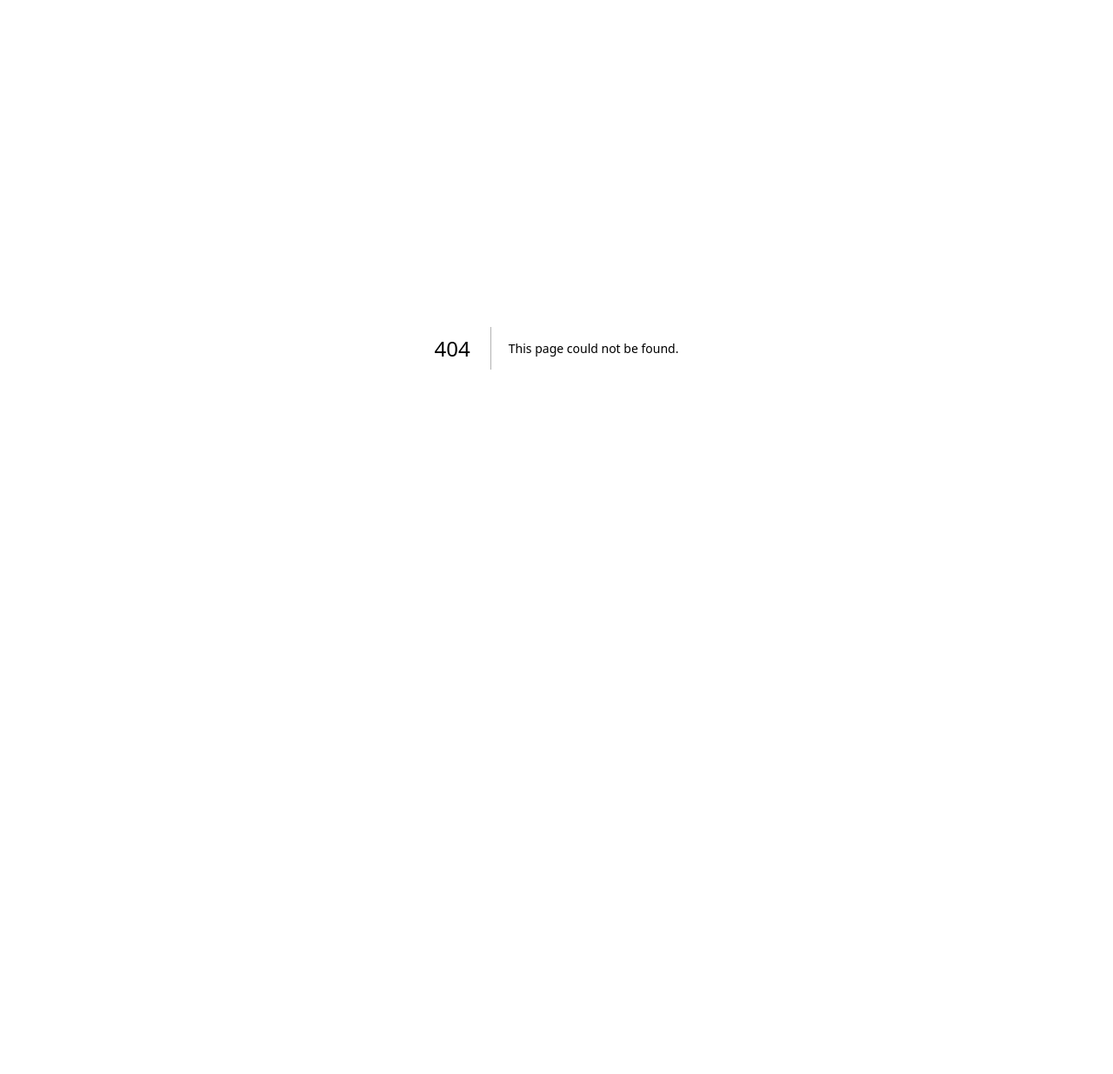
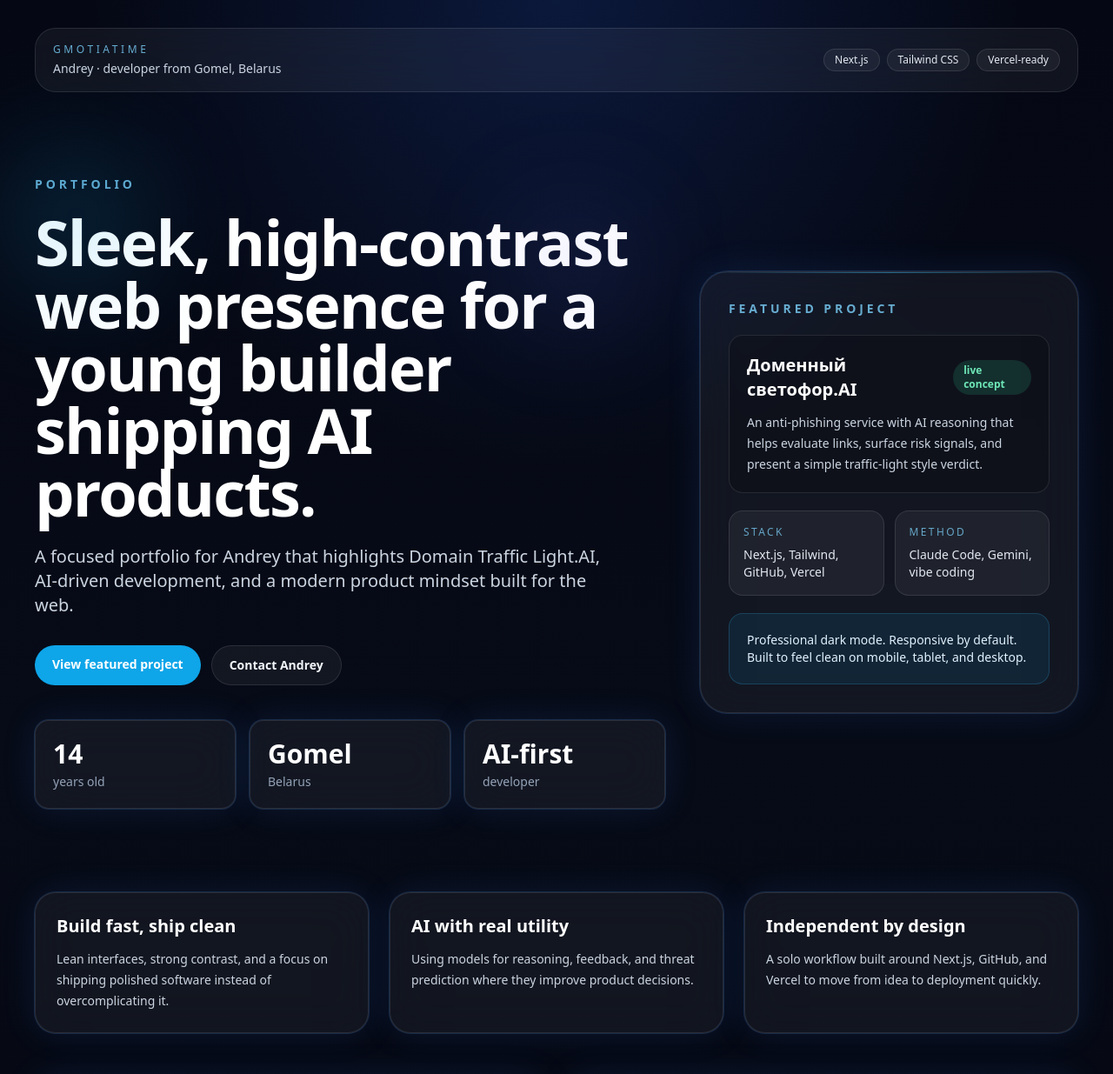
Before and after one commit to gmotiatime/domain-traffic-light, a Next.js app: page / in a window 1280 px wide. Before the commit this address had no page. Shown: the top 1235 px of the page at 87% size. Before the commit the page ends 800 px from the top, so only its background shows below. Built offline with nearby package versions, Linux system fonts and the light colour scheme.

Commit message:
feat: add portfolio homepage

```diff
--- /dev/null
+++ b/app/page.js
@@ -0,0 +1,176 @@
+const skills = [
+  'Claude Code',
+  'Gemini',
+  'Vercel',
+  'GitHub',
+  'Next.js',
+  'Tailwind CSS',
+  'Vibe coding',
+  'AI reasoning'
+];
+
+const principles = [
+  {
+    title: 'Build fast, ship clean',
+    copy: 'Lean interfaces, strong contrast, and a focus on shipping polished software instead of overcomplicating it.'
+  },
+  {
+    title: 'AI with real utility',
+    copy: 'Using models for reasoning, feedback, and threat prediction where they improve product decisions.'
+  },
+  {
+    title: 'Independent by design',
+    copy: 'A solo workflow built around Next.js, GitHub, and Vercel to move from idea to deployment quickly.'
+  }
+];
+
+const timeline = [
+  {
+    label: 'Now',
+    title: 'Domain Traffic Light.AI',
+    copy: 'Anti-phishing service with AI reasoning, threat prediction, and a clear traffic-light style risk signal.'
+  },
+  {
+    label: 'Workflow',
+    title: 'AI-driven development',
+    copy: 'Claude Code, Gemini, Vercel, and GitHub as a practical stack for rapid iteration and deployment.'
+  },
+  {
+    label: 'Focus',
+    title: 'Sleek product thinking',
+    copy: 'Professional dark mode, strong readability, and responsive layouts that feel modern on every screen.'
+  }
+];
+
+export default function Page() {
+  return (
+    <main className="min-h-screen overflow-hidden">
+      <div className="mx-auto flex min-h-screen w-full max-w-7xl flex-col px-6 py-8 sm:px-8 lg:px-10">
+        <header className="flex flex-wrap items-center justify-between gap-4 rounded-3xl border border-white/10 bg-white/5 px-5 py-4 backdrop-blur-xl">
+          <div>
+            <p className="text-xs uppercase tracking-[0.3em] text-sky-300/80">gmotiatime</p>
+            <p className="mt-1 text-sm text-slate-300">Andrey · developer from Gomel, Belarus</p>
+          </div>
+          <div className="flex flex-wrap gap-2 text-xs text-slate-200">
+            <span className="pill">Next.js</span>
+            <span className="pill">Tailwind CSS</span>
+            <span className="pill">Vercel-ready</span>
+          </div>
+        </header>
+
+        <section className="grid flex-1 items-center gap-10 py-16 lg:grid-cols-[1.25fr_0.75fr] lg:py-24">
+          <div className="relative">
+            <div className="absolute -left-8 -top-8 h-40 w-40 rounded-full bg-sky-500/20 blur-3xl" />
+            <div className="absolute right-10 top-10 h-32 w-32 rounded-full bg-indigo-500/15 blur-3xl" />
+
+            <p className="section-title">Portfolio</p>
+            <h1 className="mt-5 max-w-4xl text-5xl font-semibold tracking-tight text-white sm:text-6xl lg:text-7xl">
+              Sleek, high-contrast web presence for a young builder shipping AI products.
+            </h1>
+            <p className="mt-6 max-w-2xl text-lg leading-8 text-slate-300 sm:text-xl">
+              A focused portfolio for Andrey that highlights Domain Traffic Light.AI, AI-driven development, and a modern product mindset built for the web.
+            </p>
+
+            <div className="mt-8 flex flex-wrap gap-3">
+              <a
+                href="#project"
+                className="rounded-full bg-sky-500 px-5 py-3 text-sm font-semibold text-white transition hover:bg-sky-400"
+              >
+                View featured project
+              </a>
+              <a
+                href="mailto:gmotiaaa@gmail.com"
+                className="rounded-full border border-white/10 bg-white/5 px-5 py-3 text-sm font-semibold text-slate-100 transition hover:bg-white/10"
+              >
+                Contact Andrey
+              </a>
+            </div>
+
+            <div className="mt-10 grid gap-4 sm:grid-cols-3">
+              {[
+                ['14', 'years old'],
+                ['Gomel', 'Belarus'],
+                ['AI-first', 'developer']
+              ].map(([value, label]) => (
+                <div key={label} className="glass rounded-2xl p-5">
+                  <div className="text-3xl font-semibold text-white">{value}</div>
+                  <div className="mt-1 text-sm text-slate-400">{label}</div>
+                </div>
+              ))}
+            </div>
+          </div>
+
+          <aside className="glass relative rounded-[2rem] p-6 sm:p-8">
+            <div className="absolute inset-x-0 top-0 h-px bg-gradient-to-r from-transparent via-sky-400/50 to-transparent" />
+            <p className="section-title">Featured project</p>
+            <div className="mt-5 space-y-5">
+              <div id="project" className="rounded-2xl border border-white/10 bg-black/20 p-5">
+                <div className="flex items-center justify-between gap-3">
+                  <h2 className="card-title">Доменный светофор.AI</h2>
+                  <span className="rounded-full bg-emerald-400/15 px-3 py-1 text-xs font-semibold text-emerald-300">
+                    live concept
+                  </span>
+                </div>
+                <p className="card-copy mt-3">
+                  An anti-phishing service with AI reasoning that helps evaluate links, surface risk signals, and present a simple traffic-light style verdict.
+                </p>
+              </div>
+
+              <div className="grid gap-3 sm:grid-cols-2">
+                <div className="rounded-2xl border border-white/10 bg-white/5 p-4">
+                  <div className="text-xs uppercase tracking-[0.2em] text-sky-300/75">Stack</div>
+                  <p className="mt-2 text-sm text-slate-200">Next.js, Tailwind, GitHub, Vercel</p>
+                </div>
+                <div className="rounded-2xl border border-white/10 bg-white/5 p-4">
+                  <div className="text-xs uppercase tracking-[0.2em] text-sky-300/75">Method</div>
+                  <p className="mt-2 text-sm text-slate-200">Claude Code, Gemini, vibe coding</p>
+                </div>
+              </div>
+
+              <div className="rounded-2xl border border-sky-400/20 bg-sky-500/10 p-5">
+                <p className="text-sm font-medium text-sky-100">Professional dark mode. Responsive by default. Built to feel clean on mobile, tablet, and desktop.</p>
+              </div>
+            </div>
+          </aside>
+        </section>
+
+        <section className="grid gap-6 pb-12 lg:grid-cols-3">
+          {principles.map((item) => (
+            <article key={item.title} className="glass rounded-3xl p-6">
+              <h3 className="card-title">{item.title}</h3>
+              <p className="card-copy mt-3">{item.copy}</p>
+            </article>
+          ))}
+        </section>
+
+        <section className="grid gap-6 pb-16 lg:grid-cols-[1fr_1fr]">
+          <div className="glass rounded-3xl p-6 sm:p-8">
+            <p className="section-title">Skills</p>
+            <div className="mt-5 flex flex-wrap gap-3">
+              {skills.map((skill) => (
+                <span key={skill} className="pill text-sm text-slate-100">
+                  {skill}
+                </span>
+              ))}
+            </div>
+          </div>
+
+          <div className="glass rounded-3xl p-6 sm:p-8">
+            <p className="section-title">What drives the work</p>
+            <div className="mt-5 space-y-4">
+              {timeline.map((item) => (
+                <div key={item.title} className="flex gap-4 rounded-2xl border border-white/10 bg-white/5 p-4">
+                  <div className="min-w-16 text-sm font-semibold text-sky-300">{item.label}</div>
+                  <div>
+                    <div className="font-semibold text-white">{item.title}</div>
+                    <p className="mt-1 text-sm leading-6 text-slate-300">{item.copy}</p>
+                  </div>
+                </div>
+              ))}
+            </div>
+          </div>
+        </section>
+      </div>
+    </main>
+  );
+}
```
